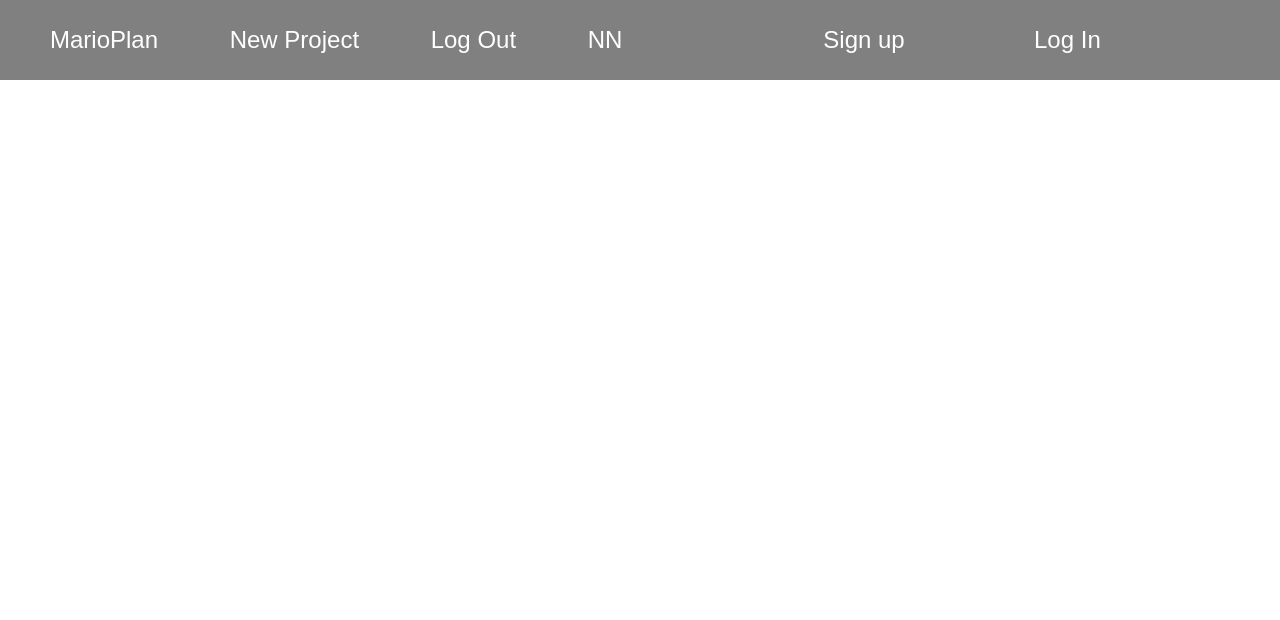
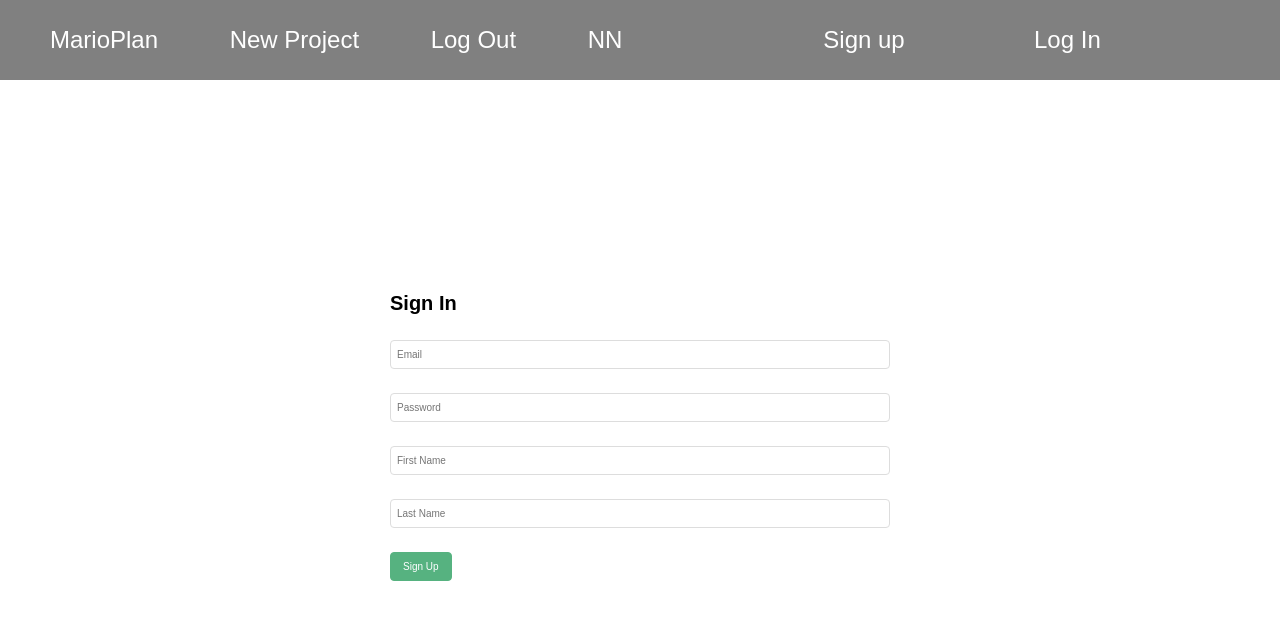
Before and after one commit to pmita/firebase-react-practice, a React (Create React App) app: page /signup in a window 1280 px wide. Shown: the top 620 px of the page. Built offline with nearby package versions, Linux system fonts and the light colour scheme.

Commit message:
adding login, signup pages UI only

```diff
--- a/src/App.js
+++ b/src/App.js
@@ -5,6 +5,8 @@ import Navbar from './components/layout/Navbar';
 //PAGES
 import Dashboard from './components/dashboard/Dashboard';
 import ProjectDetails from './components/project/ProjectDetails';
+import SignIn from './components/auth/SignIn';
+import SignUp from './components/auth/SignUp';
 
 function App() {
   return (
@@ -14,6 +16,8 @@ function App() {
         <Routes>
           <Route path='/' exact element={<Dashboard />} />
           <Route path='/project/:id' element={<ProjectDetails />} />
+          <Route path='signin' element={<SignIn />} />
+          <Route path='signup' element={<SignUp />} />
         </Routes>
       </div>
     </Router>
--- a/src/components/auth/SignIn.js
+++ b/src/components/auth/SignIn.js
@@ -0,0 +1,45 @@
+import React, { useState } from 'react'
+
+const SignIn = () => {
+    //STATE & VARIABLES
+    const [email, setEmail] = useState('');
+    const [password, setPassword] = useState('');
+
+    //EVENTS
+    const handleSubmit = (e) => {
+        e.preventDefault();
+    }
+
+    return(
+        <div className='signin-container'>
+            <div className='signin-form'>
+                <form onSubmit={handleSubmit}>
+                    <h5>Sign In</h5>
+                    <div className='input-fields'>
+                        <label>
+                            <input
+                                type='email'
+                                placeholder='Email'
+                                value={email}
+                                onChange={(e) => setEmail(e.target.value)}
+                            />
+                        </label>
+                        <label>
+                            <input
+                                type='password'
+                                placeholder='Password'
+                                value={password}
+                                onChange={(e) => setPassword(e.target.value)}
+                            />
+                        </label>
+                    </div>
+                    <button className='btn'>
+                        Login
+                    </button>
+                </form>
+            </div>
+        </div>
+    );
+}
+
+export default SignIn;
--- a/src/components/auth/SignUp.js
+++ b/src/components/auth/SignUp.js
@@ -0,0 +1,63 @@
+import React, { useState } from 'react'
+
+const SignUp = () => {
+    //STATE & VARIABLES
+    const [email, setEmail] = useState('');
+    const [password, setPassword] = useState('');
+    const [firstName, setFirstName] = useState('');
+    const [lasatName, setLastName] = useState('');
+
+    //EVENTS
+    const handleSubmit = (e) => {
+        e.preventDefault();
+    }
+
+    return(
+        <div className='signup-container'>
+            <div className='signup-form'>
+                <form onSubmit={handleSubmit}>
+                    <h5>Sign In</h5>
+                    <div className='input-fields'>
+                        <label>
+                            <input
+                                type='email'
+                                placeholder='Email'
+                                value={email}
+                                onChange={(e) => setEmail(e.target.value)}
+                            />
+                        </label>
+                        <label>
+                            <input
+                                type='password'
+                                placeholder='Password'
+                                value={password}
+                                onChange={(e) => setPassword(e.target.value)}
+                            />
+                        </label>
+                        <label>
+                            <input
+                                type='text'
+                                placeholder='First Name'
+                                value={firstName}
+                                onChange={(e) => setFirstName(e.target.value)}
+                            />
+                        </label>
+                        <label>
+                            <input
+                                type='text'
+                                placeholder='Last Name'
+                                value={lasatName}
+                                onChange={(e) => setLastName(e.target.value)}
+                            />
+                        </label>
+                    </div>
+                    <button className='btn'>
+                        Sign Up
+                    </button>
+                </form>
+            </div>
+        </div>
+    );
+}
+
+export default SignUp;
--- a/src/styles/App.scss
+++ b/src/styles/App.scss
@@ -13,3 +13,6 @@
 @import './components/dashboard/Notifications';
 
 @import './components/project/ProjectDetails';
+
+@import './components/auth/SignIn';
+@import './components/auth/SignUp';
--- /dev/null
+++ b/src/styles/components/auth/_SignIn.scss
@@ -0,0 +1,11 @@
+.signin-container{
+    min-height: 90vh;
+    width: 100%;
+    display: grid;
+    place-items: center;
+}
+
+.signin-form{
+    min-height: 300px;
+    width: 500px;
+}
--- /dev/null
+++ b/src/styles/components/auth/_SignUp.scss
@@ -0,0 +1,11 @@
+.signup-container{
+    min-height: 90vh;
+    width: 100%;
+    display: grid;
+    place-items: center;
+}
+
+.signup-form{
+    min-height: 300px;
+    width: 500px;
+}
```
